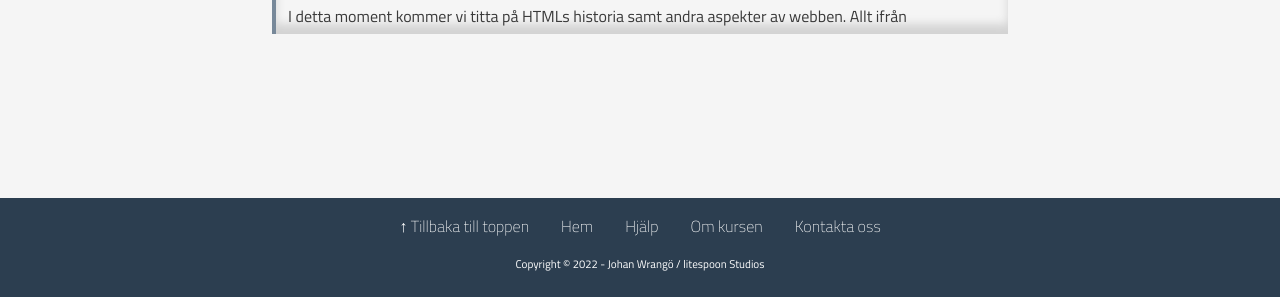
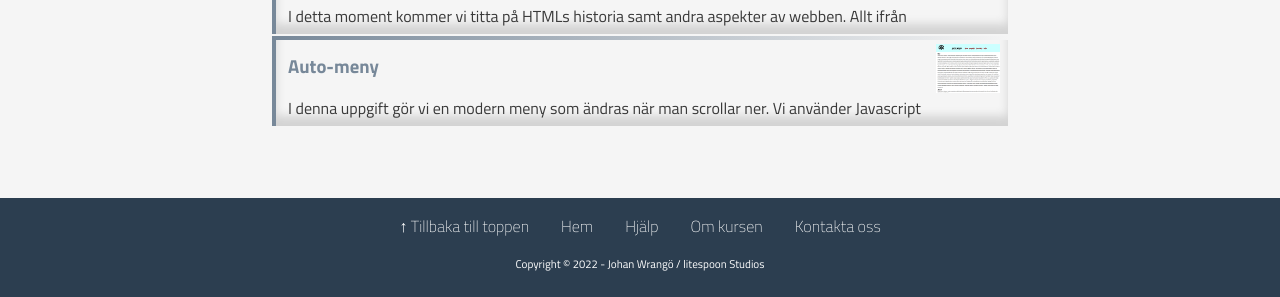
Before and after one commit to wrangman/Webb01, a plain HTML site: page portfolio.html in a window 1280 px wide. Shown: the part 668-965 px from the top of the page. Drawn offline with Linux system fonts and the light colour scheme.

Commit message:
automenu

```diff
--- a/portfolio.html
+++ b/portfolio.html
@@ -103,6 +103,20 @@
                     <img class="p-item-img" src="img/history_500p.png" onClick="loadImage('/img/history_1080p.png', 'history');" alt="HTMLs historia">
                 </div>
             </div>
+            <div class="p-sub-grid">
+                <div class="p-sub-item">
+                    <h3 class="sub-title">
+                        <a class="normal-link" href="projects/automenu.html">Auto-meny</a>
+                    </h3>
+                    <p class="plain-text">
+                        <a class="p-link" href="projects/automenu.html">I denna uppgift gör vi en modern meny som ändras när man scrollar ner. Vi använder Javascript och CSS. Intersection Observer.
+                        </a>
+                    </p>
+                </div>
+                <div class="p-sub-item grid-col-center">
+                    <img class="p-item-img" src="img/auto_500p.png" onClick="loadImage('/img/auto_1080p.png', 'history');" alt="HTMLs historia">
+                </div>
+            </div>
         </div>
     </main>
     <footer class="footer-section">
```
Also changed, not shown: projects/automenu.html (+1 -1 lines), img/auto_1080p.png (added), img/auto_500p.png (added).
